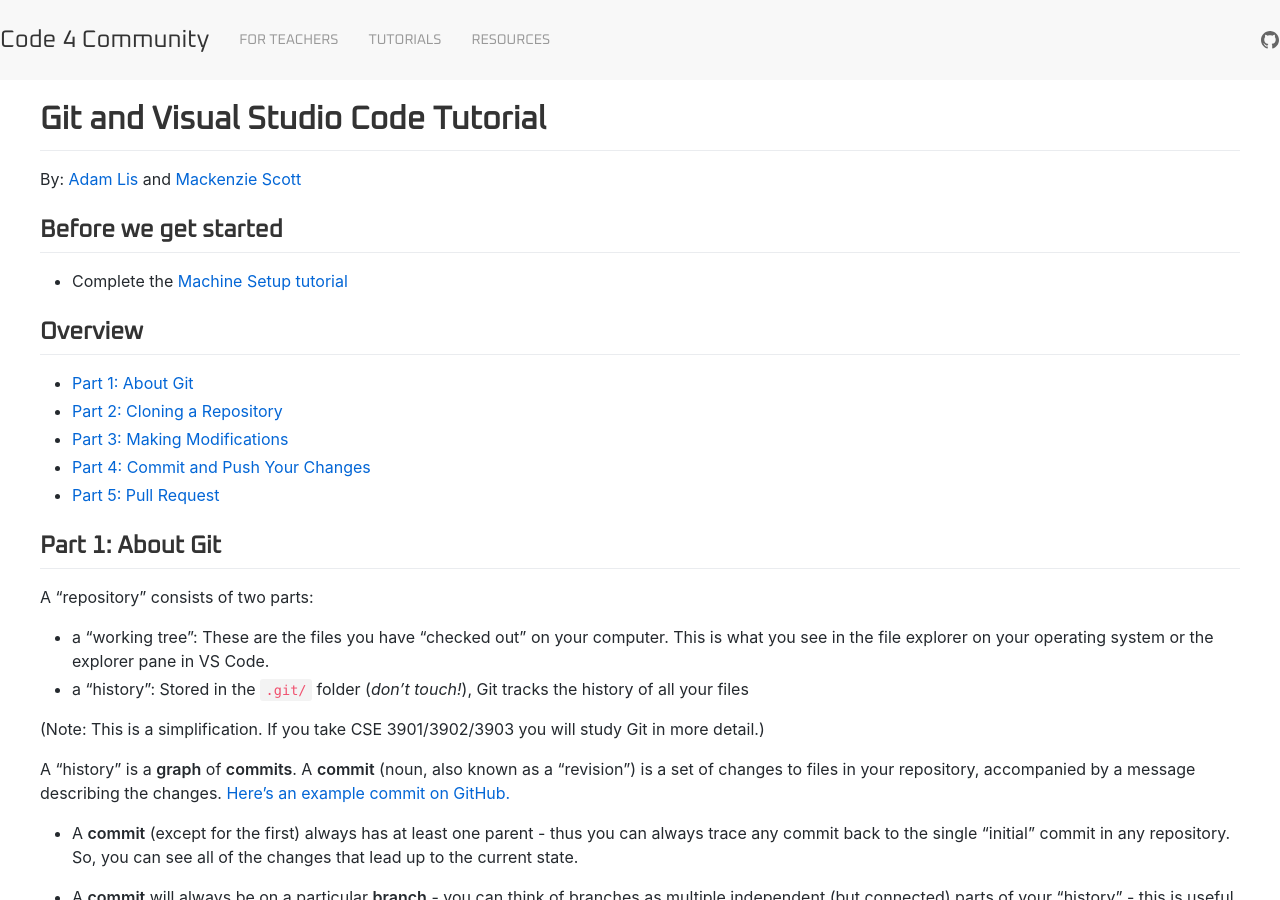
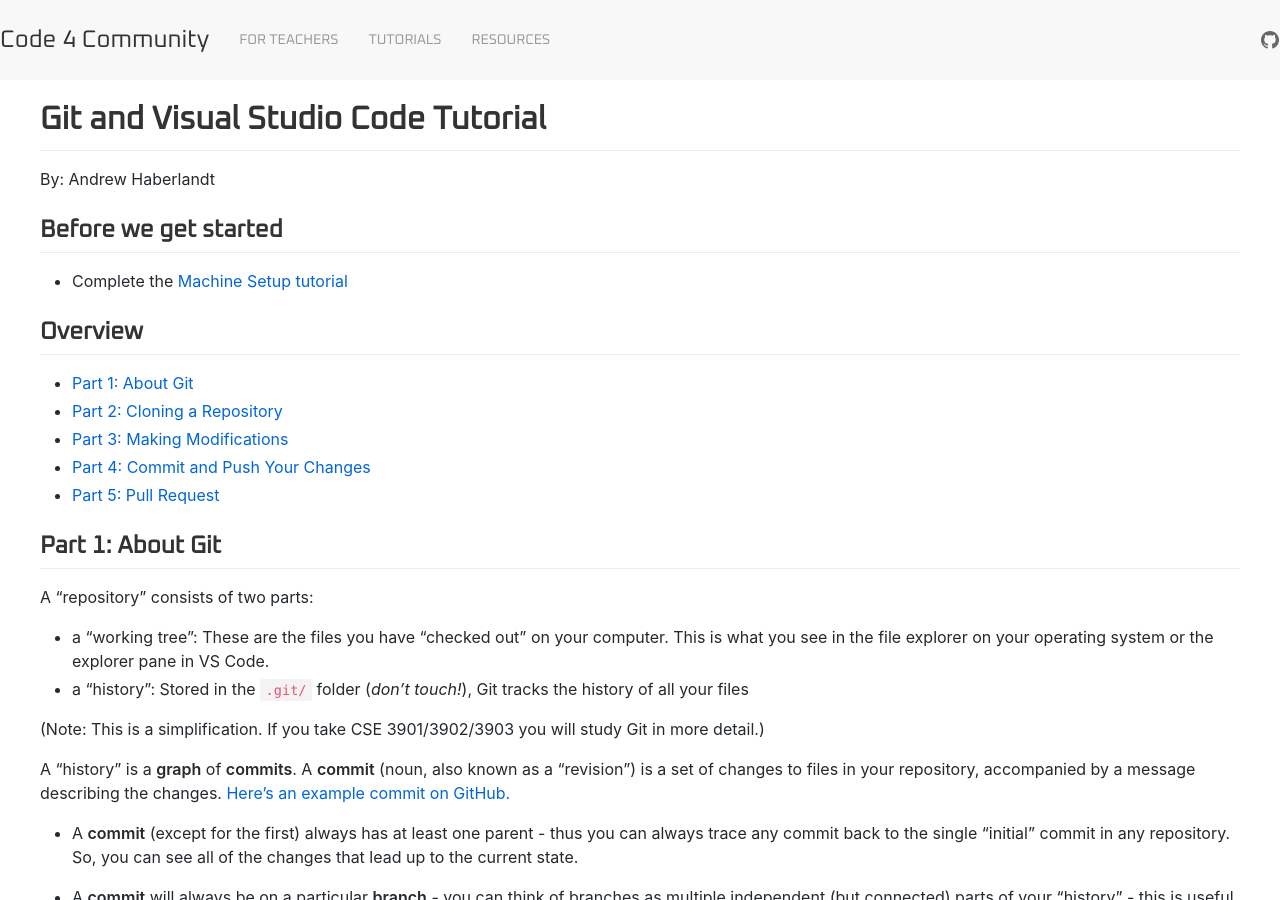
Before and after one commit to Code4Community/Code4Community.github.io, a Jekyll site: the page built from tutorials/git.md, in a window 1280 px wide and 900 px high. Built offline with Jekyll 4.4.1, drawn with Linux system fonts in a browser that asks for light colours; nearby versions of some CDN libraries.

Commit message:
Fix git tutorial attribution

```diff
--- a/tutorials/git.md
+++ b/tutorials/git.md
@@ -6,7 +6,7 @@
 ---
 # Git and Visual Studio Code Tutorial
 
-By: [Adam Lis](https://github.com/adambricelis) and [Mackenzie Scott](https://github.com/kenzerkay)
+By: Andrew Haberlandt
 
 ## Before we get started
 * Complete the [Machine Setup tutorial](./setup)
```
